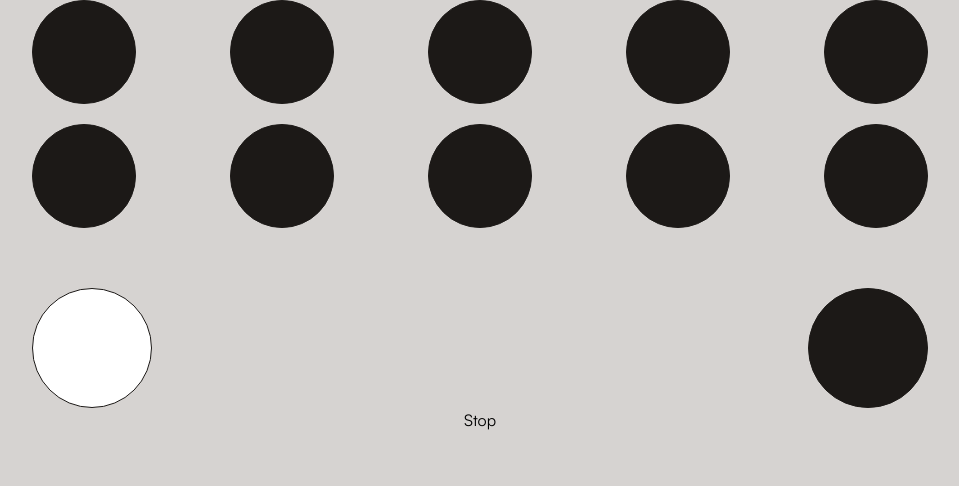
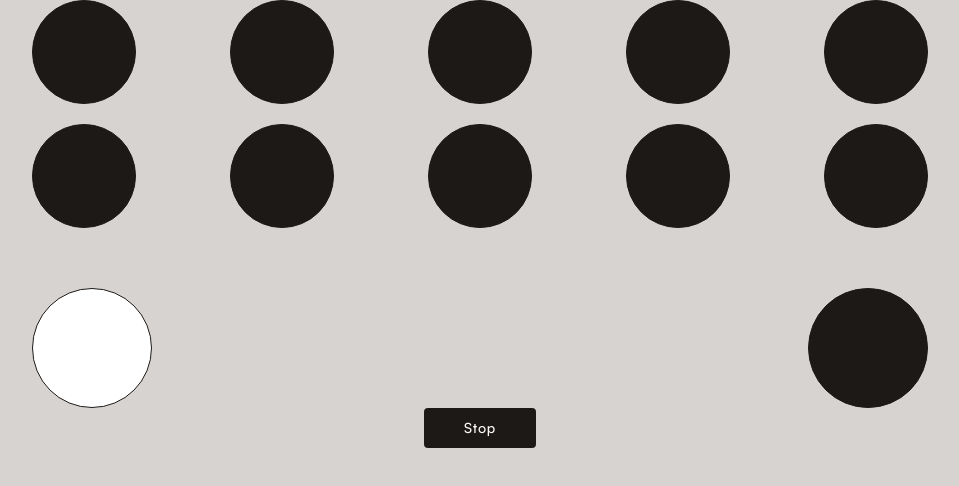
Before and after one commit to natixco/vienna-determination-test-simulator, a SvelteKit app: page /test in a window 1280 px wide. Shown: the top 486 px of the page, without its empty margins (160-1119 px from the left). Built offline with nearby package versions, Linux system fonts and the light colour scheme.

Commit message:
added button component

```diff
--- /dev/null
+++ b/src/components/Button.svelte
@@ -0,0 +1,18 @@
+<script lang="ts">
+  let { label, onClick, size } = $props<{
+    label: string;
+    onClick?: () => void;
+    size: 'sm' | 'base';
+  }>();
+</script>
+
+<button onclick={() => onClick()}
+        class={[
+            'bg-stone-900 text-stone-50 rounded-sm font-medium text-sm cursor-pointer tracking-wider',
+            {
+                'h-10 px-10 ': size === 'base',
+                'py-1 px-4': size === 'sm',
+            }
+        ]}>
+    {label}
+</button>
--- a/src/components/Controls.svelte
+++ b/src/components/Controls.svelte
@@ -1,5 +1,6 @@
 <script lang="ts">
   import { type ControlId, type ControlOptions, loadControls, saveControls } from '$lib/controls';
+  import Button from './Button.svelte';
 
   const controlLabels: Record<ControlId, string> = {
     soundDeep: 'Deep tone (boop)',
@@ -67,9 +68,12 @@
                 <div class="flex flex-row items-center gap-4">
                     <p>{controlLabels[control[0]]}</p>
                     {#if control[0] === 'soundDeep' || control[0] === 'soundHigh'}
-                        <button class="cursor-pointer hover:scale-[1.1] transition-all" onclick={() => playSound(control[0])} aria-label=".">
-                            <svg xmlns="http://www.w3.org/2000/svg" fill="none" viewBox="0 0 24 24" stroke-width="1.5" stroke="currentColor" class="size-6">
-                                <path stroke-linecap="round" stroke-linejoin="round" d="M19.114 5.636a9 9 0 0 1 0 12.728M16.463 8.288a5.25 5.25 0 0 1 0 7.424M6.75 8.25l4.72-4.72a.75.75 0 0 1 1.28.53v15.88a.75.75 0 0 1-1.28.53l-4.72-4.72H4.51c-.88 0-1.704-.507-1.938-1.354A9.009 9.009 0 0 1 2.25 12c0-.83.112-1.633.322-2.396C2.806 8.756 3.63 8.25 4.51 8.25H6.75Z" />
+                        <button class="cursor-pointer hover:scale-[1.1] transition-all"
+                                onclick={() => playSound(control[0])} aria-label=".">
+                            <svg xmlns="http://www.w3.org/2000/svg" fill="none" viewBox="0 0 24 24" stroke-width="1.5"
+                                 stroke="currentColor" class="size-6">
+                                <path stroke-linecap="round" stroke-linejoin="round"
+                                      d="M19.114 5.636a9 9 0 0 1 0 12.728M16.463 8.288a5.25 5.25 0 0 1 0 7.424M6.75 8.25l4.72-4.72a.75.75 0 0 1 1.28.53v15.88a.75.75 0 0 1-1.28.53l-4.72-4.72H4.51c-.88 0-1.704-.507-1.938-1.354A9.009 9.009 0 0 1 2.25 12c0-.83.112-1.633.322-2.396C2.806 8.756 3.63 8.25 4.51 8.25H6.75Z"/>
                             </svg>
                         </button>
                     {/if}
@@ -77,15 +81,9 @@
                 <div class="flex flex-row items-center gap-4">
                     <p>{control[1].key}</p>
                     {#if editingControlId === control[0]}
-                        <button class="py-1 px-4 bg-stone-900 text-stone-50 rounded-sm font-medium text-sm cursor-pointer tracking-wider"
-                                onclick={() => cancelEdit()}>
-                            Cancel edit
-                        </button>
+                        <Button label="Cancel edit" size="sm" onClick={() => cancelEdit()}/>
                     {:else}
-                        <button class="py-1 px-4 bg-stone-900 text-stone-50 rounded-sm font-medium text-sm cursor-pointer tracking-wider"
-                                onclick={() => startEdit(control[0])}>
-                            Edit
-                        </button>
+                        <Button label="Edit" size="sm" onClick={() => startEdit(control[0])}/>
                     {/if}
                 </div>
             </div>
--- a/src/routes/+page.svelte
+++ b/src/routes/+page.svelte
@@ -5,6 +5,7 @@
   import Instructions from '../components/Instructions.svelte';
   import PseudoControls from '../components/PseudoControls.svelte';
   import { SPEED } from '$lib';
+  import Button from '../components/Button.svelte';
 
   const speeds = [SPEED.SLOW, SPEED.MEDIUM, SPEED.FAST];
   let showSpeedNotSelectedError = $state(false);
@@ -65,10 +66,7 @@
                 </button>
             {/each}
         </div>
-        <button class="h-10 px-10 bg-stone-900 text-stone-50 rounded-sm font-medium text-sm cursor-pointer tracking-wider"
-                onclick={() => tryStart()}>
-            Start
-        </button>
+        <Button label="Start" size="base" onClick={() => tryStart()}/>
     </div>
 
     <Controls/>
--- a/src/routes/test/+page.svelte
+++ b/src/routes/test/+page.svelte
@@ -3,6 +3,7 @@
   import { browser } from '$app/environment';
   import { COLORS, PEDALS, type Signal, SOUNDS, SPEED } from '$lib';
   import { type ControlId, type ControlOptions, loadControls } from '$lib/controls';
+  import Button from '../../components/Button.svelte';
 
   const speed = page.url.searchParams.get('speed') ?? SPEED.SLOW;
   const controls = loadControls();
@@ -200,14 +201,14 @@
         <div class="flex flex-row items-center justify-between w-full">
             {#each ['left', 'right'] as side}
                 <div class={[
-        'size-30 border border-stone-900 rounded-full',
-        activeSignal === 'pedal' && activePedal === side ? 'bg-white' : 'bg-stone-900'
-      ]}></div>
+                    'size-30 border border-stone-900 rounded-full',
+                    activeSignal === 'pedal' && activePedal === side ? 'bg-white' : 'bg-stone-900'
+                  ]}></div>
             {/each}
         </div>
     </div>
 
-    <button onclick={() => stop()}>Stop</button>
+    <Button label="Stop" size="base" onClick={() => stop()}/>
 {:else}
     <div class="text-lg space-y-2">
         <div>Total: {score.total}</div>
```
